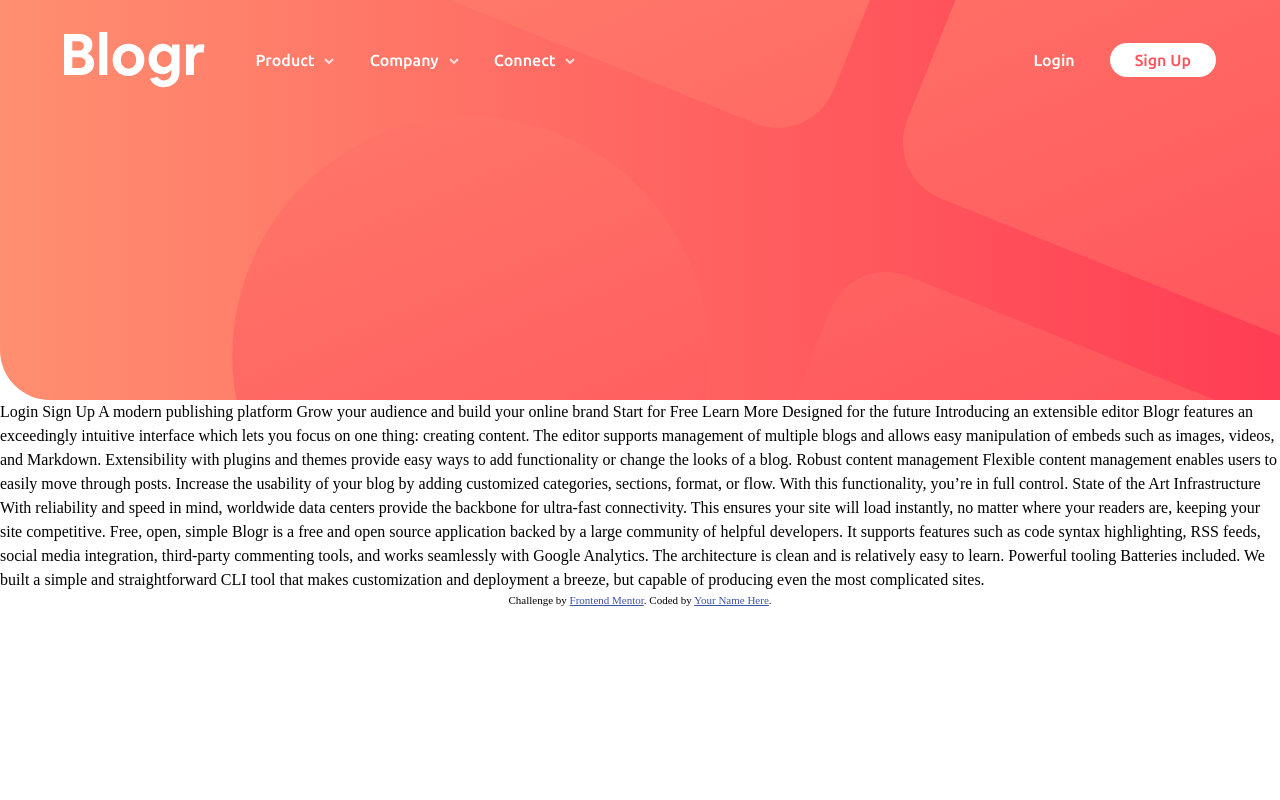
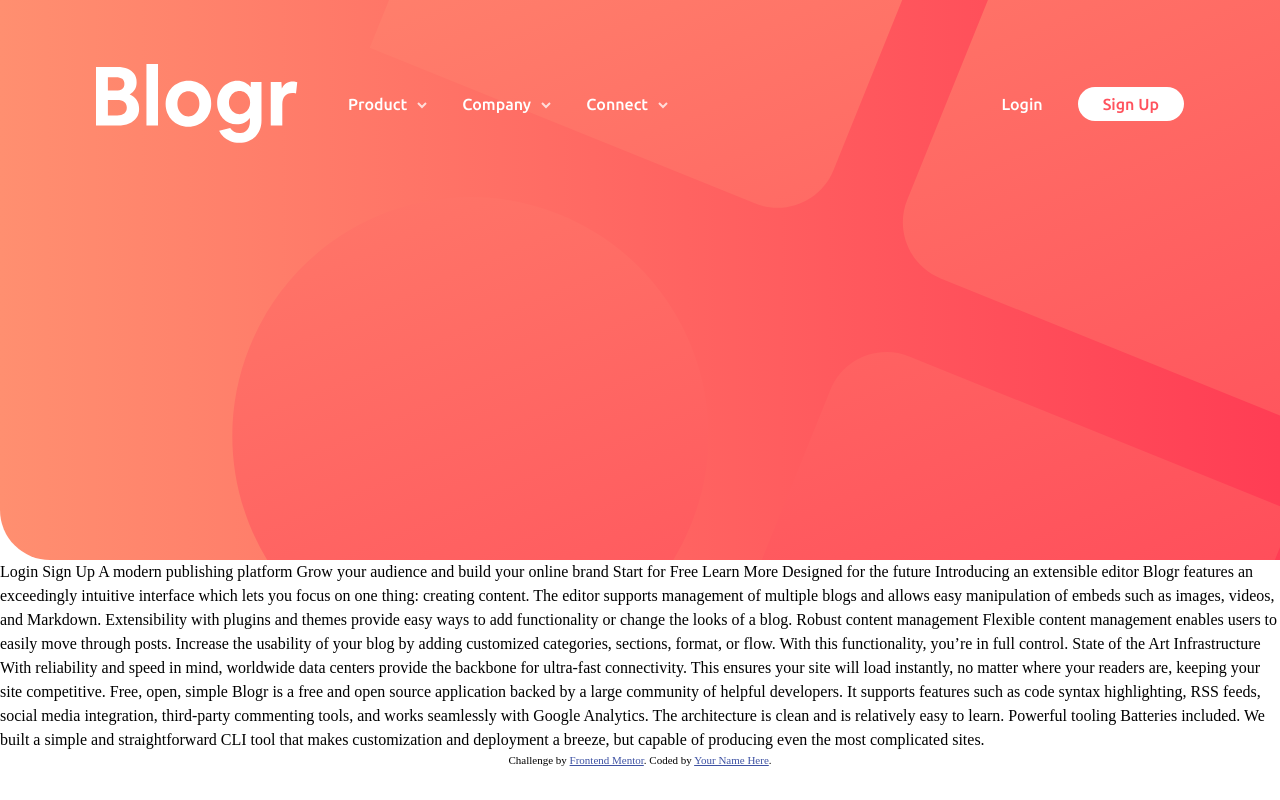
Before and after one commit to Skolpionek/BLOGR_LandingPageMain, a plain HTML site: page index.html in a window 1280 px wide. Drawn offline with Linux system fonts and the light colour scheme.

Commit message:
Resize background and navbar

```diff
--- a/style/components/_dropdown.scss
+++ b/style/components/_dropdown.scss
@@ -1,4 +1,4 @@
-&:hover .DropdownContainer{
+&:hover .DropdownContainer,&:focus .DropdownContainer{
    display: flex;
 }
 .DropdownContainer{
--- a/style/layout/_navbar.scss
+++ b/style/layout/_navbar.scss
@@ -1,9 +1,9 @@
 @import '../res/variables';
 
 nav{
-   padding:4vh 8vh;
+   margin:8vh 12vh;
    display: flex;
-   height: 120px;
+   height: 80px;
    gap: 50px;
    .MenuContainer{
       display: flex;
@@ -34,7 +34,7 @@ nav{
                right: -20px;
                top: 45%;
             }
-            &:hover::after{
+            &:hover::after,&:focus::after{
                content: "";
                width: 10px;
                height: 10px;
--- a/style/style.scss
+++ b/style/style.scss
@@ -12,7 +12,7 @@
    }
    overflow: hidden;
    position: relative;
-   height: 400px;
+   height: 70vh;
    border-radius: 0 0 0 50px;
    background: $Gradient1A;
    background-image:linear-gradient(90deg, $Gradient1A 0%, $Gradient1B 100%);
```
Also changed, not shown: style/style.css, 1 other file.
